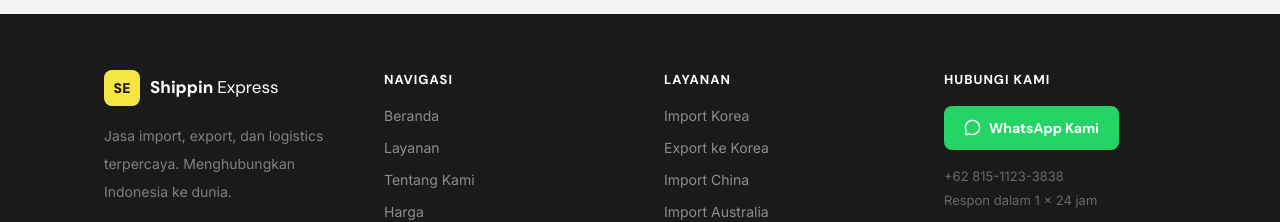
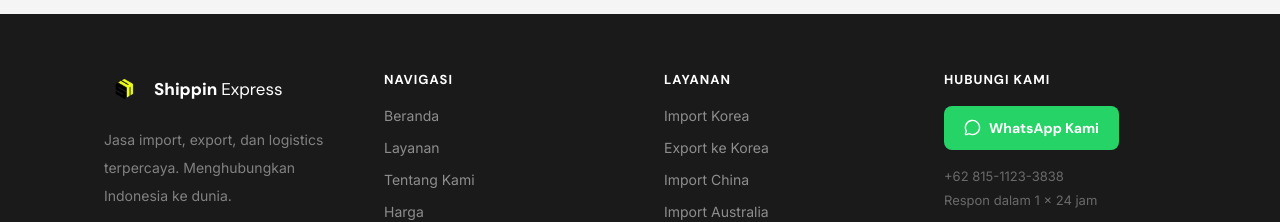
Before and after one commit to bhahtiar/shippin-app, a React (Vite) app: page / in a window 1280 px wide. Shown: the part 5550-5772 px from the top of the page. Built offline with nearby package versions, Linux system fonts and the light colour scheme.

Commit message:
use logo asset in footer

```diff
--- a/src/components/Footer.jsx
+++ b/src/components/Footer.jsx
@@ -39,9 +39,11 @@ export default function Footer() {
         <div className="mb-8 grid gap-12 border-b border-white/10 pb-12 sm:grid-cols-2 lg:grid-cols-4">
           <div>
             <div className="mb-4 flex items-center gap-2.5">
-              <span className="grid size-9 place-items-center rounded-lg bg-brand-yellow font-display text-sm font-black text-ink">
-                SE
-              </span>
+              <img
+                src="/logo.png"
+                alt="Shippin Express"
+                className="size-10 rounded-lg object-cover"
+              />
               <span className="font-display text-[17px] font-extrabold text-white">
                 Shippin <span className="font-normal">Express</span>
               </span>
```
